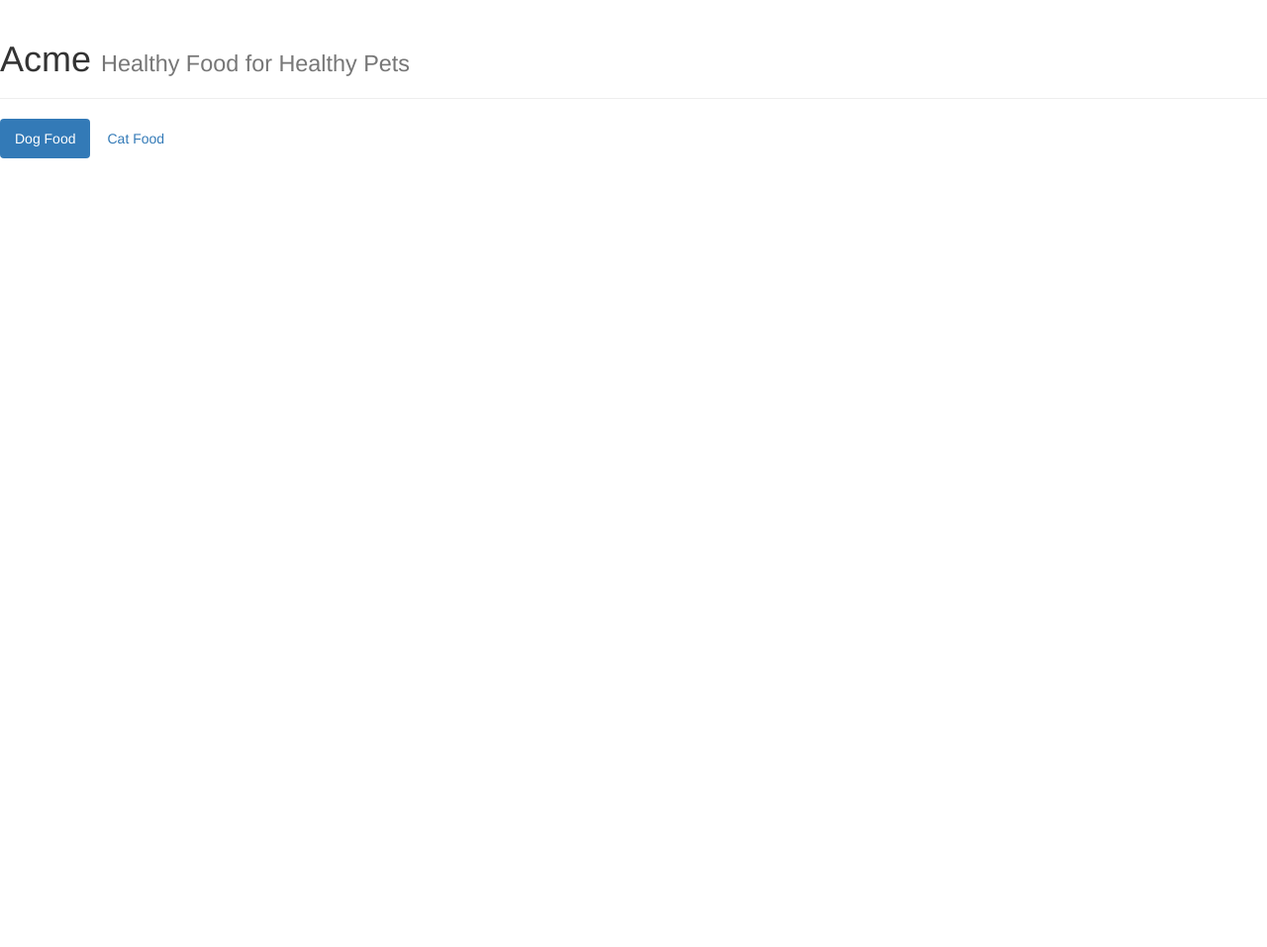
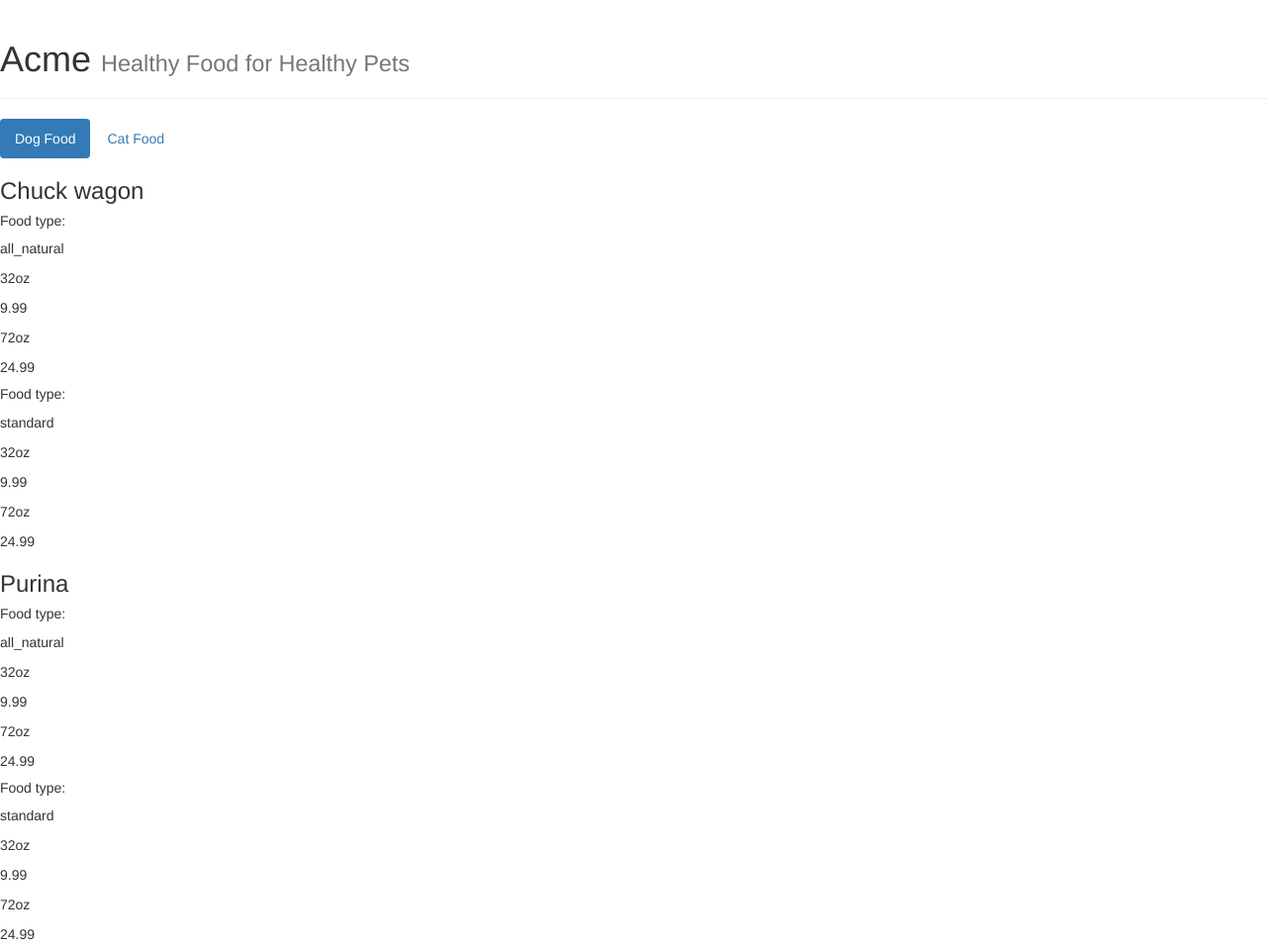
Before and after one commit to nss-day-cohort-13/spa-pet-food-project-Jessicashinjo, a plain HTML site: page index.html in a window 1280 px wide. Shown: the whole page at 99% size. Before the commit the page ends 800 px from the top, so only its background shows below. Drawn offline with nearby package versions, Linux system fonts and the light colour scheme.

Commit message:
dog food info correctly inserts into DOM

```diff
--- a/index.html
+++ b/index.html
@@ -21,8 +21,6 @@
   <div id="mainBody">
 
   </div>
-  <script src="dogFood.json" type="text/javascript"></script>
-  <script src="catFood.json" type="text/javascript"></script>
   <script src="main.js" type="text/javascript"></script>
 </body>
 </html>
--- a/main.js
+++ b/main.js
@@ -1,19 +1,18 @@
 function executeThisCodeAfterFileIsLoaded () {
   var data = JSON.parse(this.responseText);
-  // A bit more about what `this` is here. What is the execution context?
-  console.log(this.responseText);
 
-  // Show usage of JSON.parse() here to get a POJO
+  insertCardInfoToDom(data.dog_brands);
+
 }
 
 function executeThisCodeIfXHRFails (){
-
+  throw "failed to load";
 }
 
 // Create an XHR object
 var myRequest = new XMLHttpRequest();
 
-// XHR objects emit events when their operation is complete, or an error occurs
+// XHR objects emit events when their operation is complete, or an error occurs`
 myRequest.addEventListener("load", executeThisCodeAfterFileIsLoaded);
 myRequest.addEventListener("error", executeThisCodeIfXHRFails);
 
@@ -22,3 +21,38 @@
 
 // Tell the XHR object to start
 myRequest.send();
+
+
+function insertCardInfoToDom (bubbles) {
+  var placeholderDiv = document.getElementById("mainBody");
+  for (var i = 0; i < bubbles.length; i++) {
+    placeholderDiv.innerHTML += "<article class=\"card\"> <h3 class=\"brand\">" + bubbles[i].name +
+    "</h3>";
+    for (var j = 0; j < bubbles[i].types.length; j++) {
+      placeholderDiv.innerHTML += "<section class=\"type\"> <h5>Food type:</h5> <p>" +
+      bubbles[j].types[j].type + "</p> </section>";
+        for (var k = 0; k < bubbles[i].types.length; k++) {
+          placeholderDiv.innerHTML += "<section id=\"volPrice\"> <p class=\"volume\">" +
+          bubbles[k].types[k].volumes[k].name + "</p> <p class=\"price\">" +
+          bubbles[k].types[k].volumes[k].price + "</p> </section> </article>";
+        }
+    }
+  }
+}
+
+
+    // <article class="card">
+    //   <h3 class="brand">Blue Buffalo</h3>
+    //   <section class="breeds">
+    //     <h5>Specially designed for these breeds:</h5>
+    //     <p>plain, orange, and black</p>
+    //   </section>
+    //   <section class="type">
+    //     <h5>Food type:</h5>
+    //     <p>puppy</p>
+    //   </section>
+    //   <section id="volPrice">
+    //     <p class="volume">24oz</p>
+    //     <p class="price">$19.99</p>
+    //   </section>
+    // </article>
```
